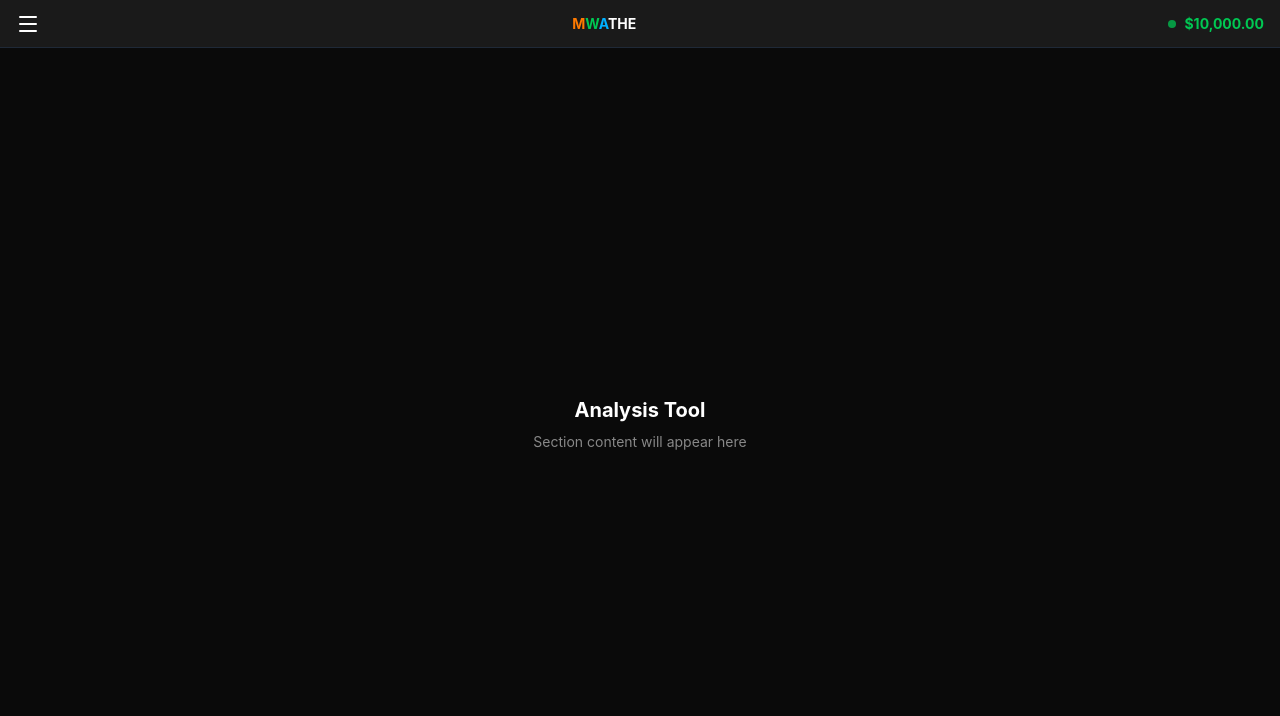
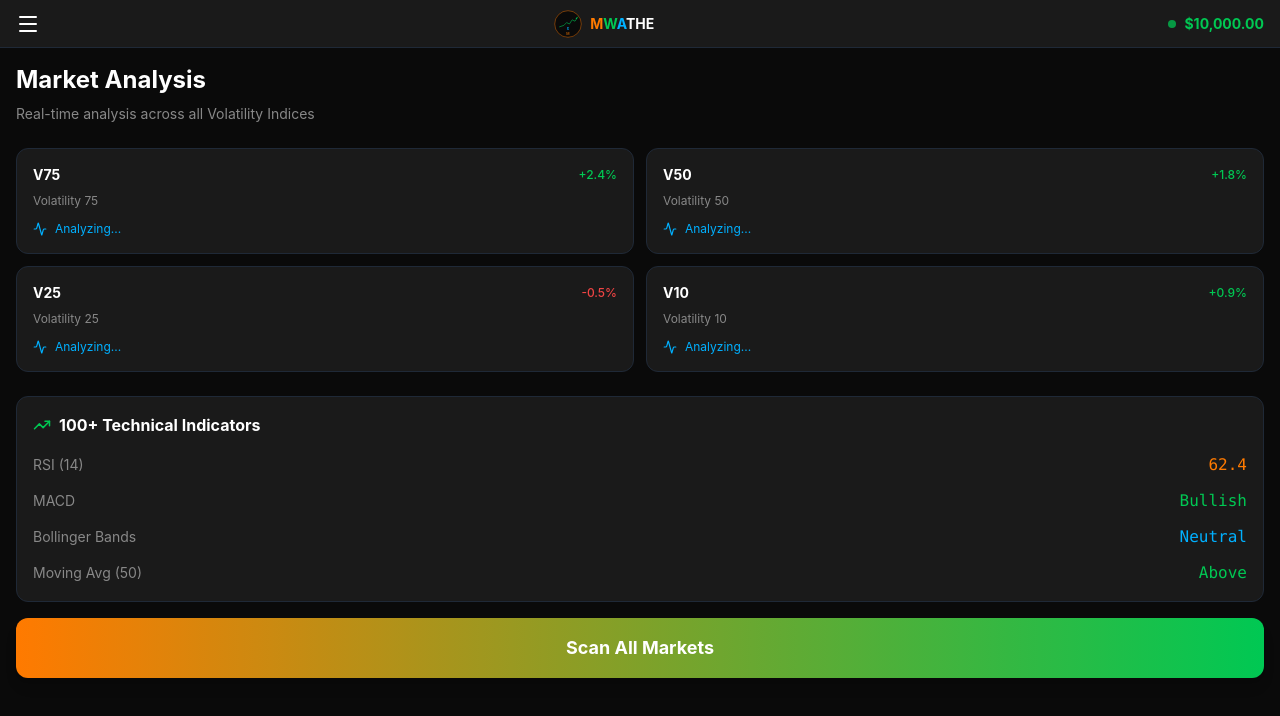
Before and after one commit to Dennysuri/mwathe-trade-systems, a React (Vite) app in the folder frontend/: page /#/trading in a window 1280 px wide. Shown: the top 716 px of the page. Built offline with nearby package versions, Linux system fonts and the light colour scheme.

Commit message:
Add professional logo and build out all trading page sections with real content

```diff
--- a/frontend/src/pages/TradingPage.jsx
+++ b/frontend/src/pages/TradingPage.jsx
@@ -1,6 +1,6 @@
 import { useState } from 'react'
 import { motion, AnimatePresence } from 'framer-motion'
-import { Menu, X, BarChart3, Signal, Bot, Cpu, Settings, Zap } from 'lucide-react'
+import { Menu, X, BarChart3, Signal, Bot, Cpu, Settings, Zap, TrendingUp, Activity, DollarSign } from 'lucide-react'
 
 const menuItems = [
   { name: 'Analysis Tool', icon: BarChart3, id: 'analysis' },
@@ -15,25 +15,64 @@ export default function TradingPage() {
   const [menuOpen, setMenuOpen] = useState(false)
   const [activeSection, setActiveSection] = useState('analysis')
 
+  const renderSection = () => {
+    switch(activeSection) {
+      case 'analysis':
+        return <AnalysisTool />
+      case 'denny':
+        return <DennyBots />
+      case 'automated':
+        return <AutomatedBot />
+      case 'autod':
+        return <AutoDAI />
+      case 'settings':
+        return <SettingsSection />
+      default:
+        return <AnalysisTool />
+    }
+  }
+
   return (
     <div className="h-screen w-screen bg-mwathe-black flex flex-col overflow-hidden">
+      {/* Header with Logo */}
       <div className="h-12 bg-mwathe-darkgray flex items-center justify-between px-4 border-b border-gray-800 shrink-0">
         <button onClick={() => setMenuOpen(!menuOpen)} className="text-mwathe-white">
           {menuOpen ? <X size={24} /> : <Menu size={24} />}
         </button>
+
+        <div className="flex items-center gap-2">
+          <img src="/logo.svg" alt="Logo" className="w-7 h-7" />
           <span className="text-sm font-bold">
             <span className="text-mwathe-orange">M</span>
             <span className="text-mwathe-green">W</span>
             <span className="text-mwathe-skyblue">A</span>
             <span className="text-mwathe-white">THE</span>
           </span>
+        </div>
+
         <div className="flex items-center gap-2">
           <div className="w-2 h-2 rounded-full bg-mwathe-green animate-pulse"></div>
           <span className="text-mwathe-green text-sm font-bold">$10,000.00</span>
         </div>
       </div>
 
-      <div className="flex-1 relative overflow-hidden">
+      {/* Main Content */}
+      <div className="flex-1 overflow-auto">
+        <AnimatePresence mode="wait">
+          <motion.div
+            key={activeSection}
+            initial={{ opacity: 0, y: 20 }}
+            animate={{ opacity: 1, y: 0 }}
+            exit={{ opacity: 0, y: -20 }}
+            transition={{ duration: 0.3 }}
+            className="h-full"
+          >
+            {renderSection()}
+          </motion.div>
+        </AnimatePresence>
+      </div>
+
+      {/* Side Menu */}
       <AnimatePresence>
         {menuOpen && (
           <motion.div
@@ -64,13 +103,190 @@ export default function TradingPage() {
           </motion.div>
         )}
       </AnimatePresence>
+    </div>
+  )
+}
 
-        <div className="h-full flex items-center justify-center text-mwathe-gray">
-          <div className="text-center">
-            <h2 className="text-xl font-bold text-mwathe-white mb-2">
-              {menuItems.find(m => m.id === activeSection)?.name}
-            </h2>
-            <p className="text-sm">Section content will appear here</p>
+// Analysis Tool Component
+function AnalysisTool() {
+  const markets = [
+    { name: 'Volatility 75', symbol: 'V75', change: '+2.4%', trend: 'up' },
+    { name: 'Volatility 50', symbol: 'V50', change: '+1.8%', trend: 'up' },
+    { name: 'Volatility 25', symbol: 'V25', change: '-0.5%', trend: 'down' },
+    { name: 'Volatility 10', symbol: 'V10', change: '+0.9%', trend: 'up' },
+  ]
+
+  return (
+    <div className="p-4">
+      <div className="mb-6">
+        <h2 className="text-2xl font-bold text-mwathe-white mb-2">Market Analysis</h2>
+        <p className="text-mwathe-gray text-sm">Real-time analysis across all Volatility Indices</p>
+      </div>
+
+      {/* Market Cards */}
+      <div className="grid grid-cols-2 gap-3 mb-6">
+        {markets.map((market) => (
+          <div key={market.symbol} className="bg-mwathe-darkgray rounded-xl p-4 border border-gray-800">
+            <div className="flex items-center justify-between mb-2">
+              <span className="text-mwathe-white font-bold text-sm">{market.symbol}</span>
+              <span className={`text-xs font-medium ${market.trend === 'up' ? 'text-mwathe-green' : 'text-red-500'}`}>
+                {market.change}
+              </span>
+            </div>
+            <p className="text-mwathe-gray text-xs">{market.name}</p>
+            <div className="mt-3 flex items-center gap-2">
+              <Activity size={14} className="text-mwathe-skyblue" />
+              <span className="text-xs text-mwathe-skyblue">Analyzing...</span>
+            </div>
+          </div>
+        ))}
+      </div>
+
+      {/* Analysis Stats */}
+      <div className="bg-mwathe-darkgray rounded-xl p-4 border border-gray-800">
+        <h3 className="text-mwathe-white font-bold mb-4 flex items-center gap-2">
+          <TrendingUp size={18} className="text-mwathe-green" />
+          100+ Technical Indicators
+        </h3>
+        <div className="space-y-3">
+          <div className="flex justify-between items-center">
+            <span className="text-mwathe-gray text-sm">RSI (14)</span>
+            <span className="text-mwathe-orange font-mono">62.4</span>
+          </div>
+          <div className="flex justify-between items-center">
+            <span className="text-mwathe-gray text-sm">MACD</span>
+            <span className="text-mwathe-green font-mono">Bullish</span>
+          </div>
+          <div className="flex justify-between items-center">
+            <span className="text-mwathe-gray text-sm">Bollinger Bands</span>
+            <span className="text-mwathe-skyblue font-mono">Neutral</span>
+          </div>
+          <div className="flex justify-between items-center">
+            <span className="text-mwathe-gray text-sm">Moving Avg (50)</span>
+            <span className="text-mwathe-green font-mono">Above</span>
+          </div>
+        </div>
+      </div>
+
+      {/* Scan Button */}
+      <button className="w-full mt-4 py-4 rounded-xl text-lg font-bold text-white bg-gradient-to-r from-mwathe-orange to-mwathe-green shadow-lg active:scale-95 transition-transform">
+        Scan All Markets
+      </button>
+    </div>
+  )
+}
+
+// Denny Bots Component
+function DennyBots() {
+  return (
+    <div className="p-4">
+      <div className="mb-6">
+        <h2 className="text-2xl font-bold text-mwathe-white mb-2">Denny Bots</h2>
+        <p className="text-mwathe-gray text-sm">Specialized trading bots for different strategies</p>
+      </div>
+
+      <div className="space-y-3">
+        {['Digits Over/Under Bot', 'Accumulator Bot', 'Multiplier Bot'].map((bot, idx) => (
+          <div key={idx} className="bg-mwathe-darkgray rounded-xl p-4 border border-gray-800">
+            <div className="flex items-center justify-between mb-2">
+              <h3 className="text-mwathe-white font-bold">{bot}</h3>
+              <div className="w-2 h-2 rounded-full bg-mwathe-gray"></div>
+            </div>
+            <p className="text-mwathe-gray text-sm mb-3">Status: Inactive</p>
+            <button className="w-full py-2 rounded-lg bg-mwathe-green/20 text-mwathe-green text-sm font-medium">
+              Configure
+            </button>
+          </div>
+        ))}
+      </div>
+    </div>
+  )
+}
+
+// Automated Trading Bot Component
+function AutomatedBot() {
+  return (
+    <div className="p-4">
+      <div className="mb-6">
+        <h2 className="text-2xl font-bold text-mwathe-white mb-2">Automated Trading Bot</h2>
+        <p className="text-mwathe-gray text-sm">Fully automated trading with AI precision</p>
+      </div>
+
+      <div className="bg-mwathe-darkgray rounded-xl p-6 border border-gray-800 text-center">
+        <Bot size={48} className="text-mwathe-skyblue mx-auto mb-4" />
+        <h3 className="text-mwathe-white font-bold text-lg mb-2">Ready to Trade</h3>
+        <p className="text-mwathe-gray text-sm mb-4">Configure your parameters to start automated trading</p>
+        <button className="px-6 py-3 rounded-xl bg-gradient-to-r from-mwathe-green to-mwathe-skyblue text-white font-bold">
+          Start Bot
+        </button>
+      </div>
+    </div>
+  )
+}
+
+// AutoD AI Component
+function AutoDAI() {
+  return (
+    <div className="p-4">
+      <div className="mb-6">
+        <h2 className="text-2xl font-bold text-mwathe-white mb-2">The AutoD AI</h2>
+        <p className="text-mwathe-gray text-sm">Advanced AI for Digits trading (Over 2 / Under 8)</p>
+      </div>
+
+      <div className="bg-gradient-to-br from-mwathe-orange/20 to-mwathe-green/20 rounded-xl p-6 border border-mwathe-orange/30">
+        <Cpu size={48} className="text-mwathe-orange mx-auto mb-4" />
+        <h3 className="text-mwathe-white font-bold text-lg mb-2 text-center">AI-Powered Digits Analysis</h3>
+        <p className="text-mwathe-gray text-sm mb-4 text-center">Analyzing last 50 digits for pattern recognition</p>
+        <div className="flex justify-center gap-2 mb-4">
+          <span className="px-3 py-1 rounded-full bg-mwathe-orange/20 text-mwathe-orange text-xs">Over 2</span>
+          <span className="px-3 py-1 rounded-full bg-mwathe-green/20 text-mwathe-green text-xs">Under 8</span>
+        </div>
+        <button className="w-full py-3 rounded-xl bg-mwathe-orange text-white font-bold">
+          Activate AutoD AI
+        </button>
+      </div>
+    </div>
+  )
+}
+
+// Settings Component
+function SettingsSection() {
+  return (
+    <div className="p-4">
+      <div className="mb-6">
+        <h2 className="text-2xl font-bold text-mwathe-white mb-2">Settings</h2>
+        <p className="text-mwathe-gray text-sm">Configure your trading preferences</p>
+      </div>
+
+      <div className="space-y-4">
+        <div className="bg-mwathe-darkgray rounded-xl p-4 border border-gray-800">
+          <h3 className="text-mwathe-white font-bold mb-3 flex items-center gap-2">
+            <DollarSign size={18} className="text-mwathe-green" />
+            Trading Parameters
+          </h3>
+          <div className="space-y-3">
+            <div>
+              <label className="text-mwathe-gray text-xs block mb-1">Base Stake</label>
+              <input type="number" defaultValue="1" className="w-full bg-mwathe-black border border-gray-700 rounded-lg px-3 py-2 text-mwathe-white text-sm" />
+            </div>
+            <div>
+              <label className="text-mwathe-gray text-xs block mb-1">Martingale Factor</label>
+              <input type="number" defaultValue="1.5" step="0.1" className="w-full bg-mwathe-black border border-gray-700 rounded-lg px-3 py-2 text-mwathe-white text-sm" />
+            </div>
+          </div>
+        </div>
+
+        <div className="bg-mwathe-darkgray rounded-xl p-4 border border-gray-800">
+          <h3 className="text-mwathe-white font-bold mb-3">Risk Management</h3>
+          <div className="space-y-3">
+            <div>
+              <label className="text-mwathe-gray text-xs block mb-1">Stop Loss</label>
+              <input type="number" defaultValue="50" className="w-full bg-mwathe-black border border-gray-700 rounded-lg px-3 py-2 text-mwathe-white text-sm" />
+            </div>
+            <div>
+              <label className="text-mwathe-gray text-xs block mb-1">Target Profit</label>
+              <input type="number" defaultValue="100" className="w-full bg-mwathe-black border border-gray-700 rounded-lg px-3 py-2 text-mwathe-white text-sm" />
+            </div>
           </div>
         </div>
       </div>
```
Also changed, not shown: frontend/public/logo.svg. Lines whose indentation alone changed are shown as unchanged.
